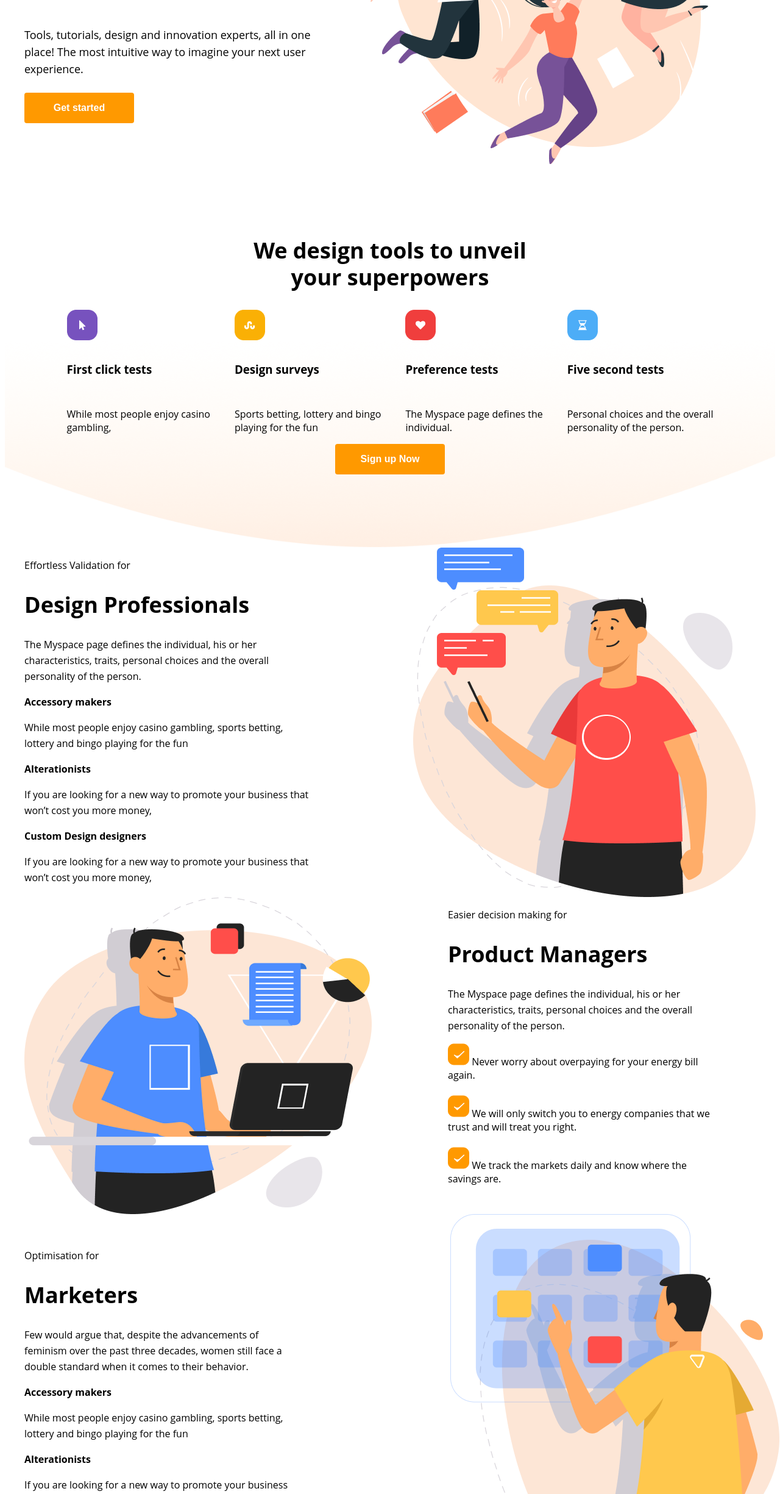
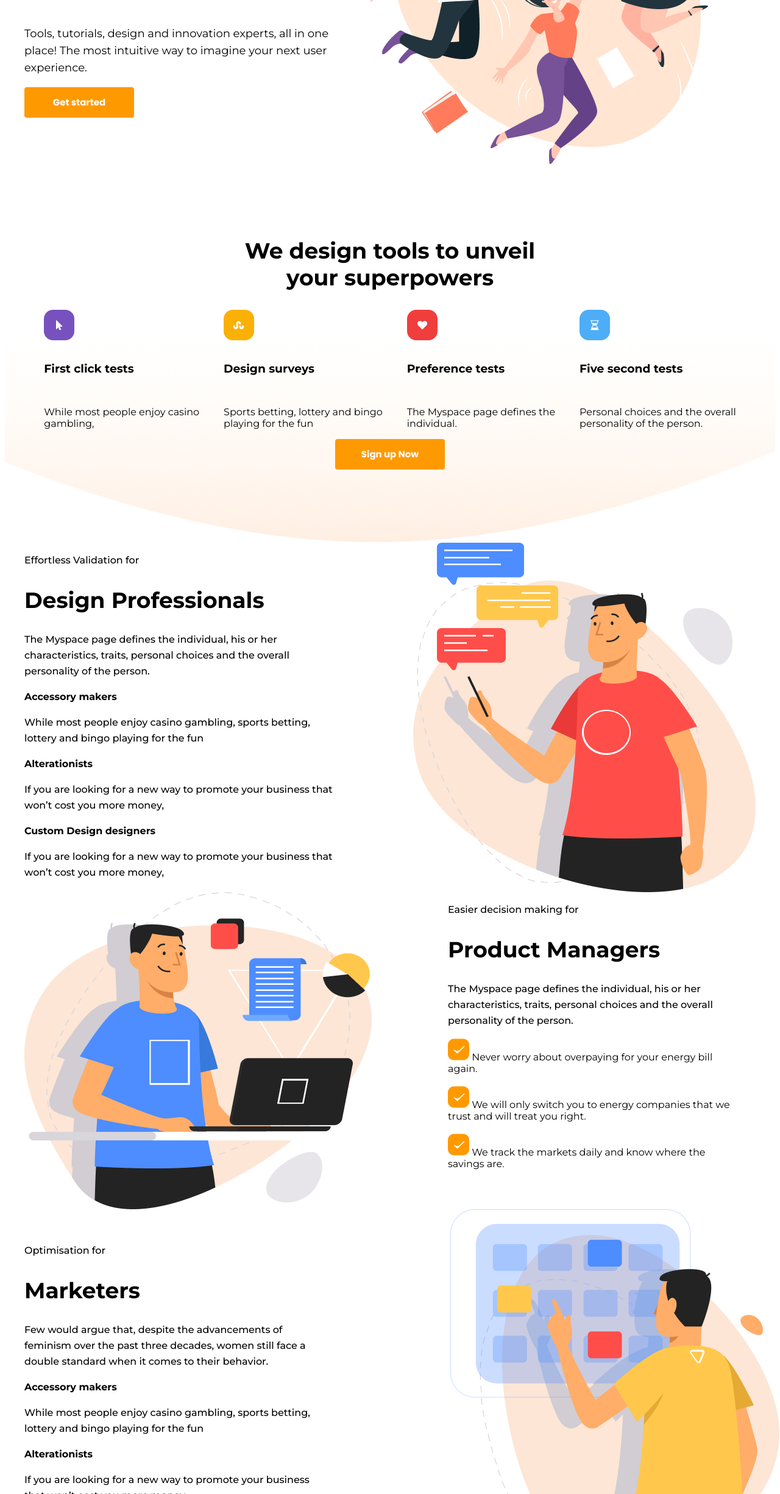
Before and after one commit to helenamaltseva/lesson-11, a plain HTML site: page index.html in a window 1280 px wide. Shown: the part 350-2800 px from the top of the page at 61% size. Drawn offline with Linux system fonts and the light colour scheme.

Commit message:
Corrected Tags

```diff
--- a/css/style.css
+++ b/css/style.css
@@ -8,8 +8,6 @@
 
   width: 1200px;
   height: 46px;
-  left: 120px;
-  top: 18px;
   margin: 0 auto;
   margin-bottom: 70px;
 }
@@ -25,7 +23,6 @@
 
 .header__navigation-list {
   display: flex;
-  align-items: center;
   justify-content: space-between;
 
   gap: 30px;
@@ -40,9 +37,7 @@
 }
 
 .header__navigation-list-item {
-  font-family: 'Montserrat';
-  font-family: 'Open Sans', sans-serif;
-
+  font-family: 'Montserrat', sans-serif;
   list-style-type: none;
   font-style: normal;
   font-weight: 400;
@@ -53,7 +48,7 @@
 }
 
 .header__button {
-  font-family: 'Open Sans', sans-serif;
+  font-family: 'Poppins', sans-serif;
   width: 252px;
 
   flex: none;
@@ -64,9 +59,7 @@
 }
 
 .header__button-SI {
-  font-family: 'Montserrat';
-  font-family: 'Open Sans', sans-serif;
-
+  font-family: 'Poppins', sans-serif;
   font-style: normal;
   font-weight: 600;
   font-size: 16px;
@@ -80,12 +73,10 @@
 }
 
 .header__button-SU {
-  font-family: 'Montserrat';
-  font-family: 'Open Sans', sans-serif;
-
+  font-family: 'Poppins', sans-serif;
   font-style: normal;
   font-weight: 600;
-  font-size: 16px;
+  font-size: 15px;
   line-height: 20px;
   /* identical to box height */
 
@@ -111,11 +102,9 @@
 
 .main__section1-item-header {
   width: 500px;
-  height: 110px;
   padding-top: 70px;
+  font-family: 'Montserrat', sans-serif;
 
-  font-family: 'Montserrat';
-  font-family: 'Open Sans', sans-serif;
   font-style: normal;
   font-weight: 700;
   font-size: 44px;
@@ -124,11 +113,9 @@
 
 .main__section1-item-text {
   width: 500px;
-  height: 91px;
   padding-top: 30px;
 
-  font-family: 'Montserrat';
-  font-family: 'Open Sans', sans-serif;
+  font-family: 'Montserrat', sans-serif;
   font-style: normal;
   font-weight: 400;
   font-size: 18px;
@@ -136,17 +123,17 @@
 }
 
 .main__section1-item-button {
+  font-family: 'Poppins', sans-serif;
   display: flex;
   flex-direction: row;
   justify-content: center;
   align-items: center;
   padding: 13px 40px;
   width: 180px;
-  height: 50px;
 
   font-style: normal;
   font-weight: 700;
-  font-size: 16px;
+  font-size: 15px;
   line-height: 24px;
   /* identical to box height */
 
@@ -163,8 +150,7 @@
   display: flex;
   flex-direction: column;
   align-items: center;
-  font-family: 'Montserrat';
-  font-family: 'Open Sans', sans-serif;
+  font-family: 'Montserrat', sans-serif;
 
   padding: 120px 0;
   margin: 0 auto;
@@ -175,7 +161,6 @@
 }
 
 .main__section2-header {
-  text-align: center;
   font-style: normal;
   font-weight: 700;
   font-size: 36px;
@@ -230,20 +215,17 @@
 }
 
 .main__section2-item-button {
+  font-family: 'Poppins', sans-serif;
   display: flex;
   flex-direction: row;
   justify-content: center;
   align-items: center;
   padding: 13px 40px;
   width: 180px;
-  height: 50px;
-  left: 0px;
-  top: 20px;
-  bottom: 97px;
 
   font-style: normal;
   font-weight: 700;
-  font-size: 16px;
+  font-size: 15px;
   line-height: 24px;
   /* identical to box height */
 
@@ -270,8 +252,7 @@
 }
 
 .main__section3-item {
-  font-family: 'Montserrat';
-  font-family: 'Open Sans', sans-serif;
+  font-family: 'Montserrat', sans-serif;
   font-style: normal;
 
   width: 525px;
@@ -283,10 +264,6 @@
 }
 
 .main__section3-item-text1 {
-  height: 26px;
-  left: 0%;
-  right: 83.25%;
-
   font-weight: 500;
   font-size: 16px;
   line-height: 26px;
@@ -294,95 +271,55 @@
 }
 
 .main__section3-item-header {
-  height: 44px;
-  left: 0%;
-  right: 67.08%;
-
   font-weight: 700;
   font-size: 36px;
   line-height: 44px;
 }
 
 .main__section3-item-text2 {
-  left: 0%;
-  right: 56.25%;
-  top: 19.28%;
-  bottom: 67.1%;
-
   font-weight: 500;
   font-size: 16px;
   line-height: 26px;
 }
 
 .main__section3-item-text3 {
-  height: 26px;
-  left: 0%;
-  right: 68.57%;
-  top: calc(50% - 26px/2 - 149px);
-
   font-weight: 700;
   font-size: 16px;
   line-height: 26px;
 }
 
 .main__section3-item-text4 {
-  left: 0%;
-  right: 0%;
-  top: 11.11%;
-  bottom: 72.84%;
-
   font-weight: 500;
   font-size: 16px;
   line-height: 26px;
 }
 
 .main__section3-item-text5 {
-  height: 26px;
-  left: 0%;
-  right: 76.95%;
-  top: calc(50% - 26px/2 - 31px);
-
   font-weight: 700;
   font-size: 16px;
   line-height: 26px;
 }
 
 .main__section3-item-text6 {
-  left: 0%;
-  right: 0%;
-  top: 47.53%;
-  bottom: 36.42%;
-
   font-weight: 500;
   font-size: 16px;
   line-height: 26px;
 }
 
 .main__section3-item-text7 {
-  height: 26px;
-  left: 0%;
-  right: 56.57%;
-  top: calc(50% - 26px/2 + 87px);
-
   font-weight: 700;
   font-size: 16px;
   line-height: 26px;
 }
 
 .main__section3-item-text8 {
-  left: 0%;
-  right: 0%;
-  top: 83.95%;
-  bottom: 0%;
-
   font-weight: 500;
   font-size: 16px;
   line-height: 26px;
 }
 
 .main__section4 {
-  font-family: 'Montserrat';
-  font-family: 'Open Sans', sans-serif;
+  font-family: 'Montserrat', sans-serif;
   font-style: normal;
   display: flex;
 
@@ -405,33 +342,18 @@
 }
 
 .main__section4-item-text1 {
-  height: 26px;
-  left: 57.92%;
-  right: 23.75%;
-  top: calc(50% - 26px/2 - 199px);
-
   font-weight: 500;
   font-size: 16px;
   line-height: 26px;
 }
 
 .main__section4-item-header {
-  height: 44px;
-  left: 57.92%;
-  right: 12.92%;
-  top: calc(50% - 44px/2 - 164px);
-
   font-weight: 700;
   font-size: 36px;
   line-height: 44px;
 }
 
 .main__section4-item-text2 {
-  left: 57.92%;
-  right: 5.42%;
-  top: 26.54%;
-  bottom: 58.46%;
-
   font-weight: 500;
   font-size: 16px;
   line-height: 26px;
@@ -456,8 +378,7 @@
 }
 
 .main__section5-item {
-  font-family: 'Montserrat';
-  font-family: 'Open Sans', sans-serif;
+  font-family: 'Montserrat', sans-serif;
   font-style: normal;
 
   width: 525px;
@@ -469,10 +390,6 @@
 }
 
 .main__section5-item-text1 {
-  height: 26px;
-  left: 0%;
-  right: 83.25%;
-
   font-weight: 500;
   font-size: 16px;
   line-height: 26px;
@@ -480,87 +397,48 @@
 }
 
 .main__section5-item-header {
-  height: 44px;
-  left: 0%;
-  right: 67.08%;
-
   font-weight: 700;
   font-size: 36px;
   line-height: 44px;
 }
 
 .main__section5-item-text2 {
-  left: 0%;
-  right: 56.25%;
-  top: 19.28%;
-  bottom: 67.1%;
-
   font-weight: 500;
   font-size: 16px;
   line-height: 26px;
 }
 
 .main__section5-item-text3 {
-  height: 26px;
-  left: 0%;
-  right: 68.57%;
-  top: calc(50% - 26px/2 - 149px);
-
   font-weight: 700;
   font-size: 16px;
   line-height: 26px;
 }
 
 .main__section5-item-text4 {
-  left: 0%;
-  right: 0%;
-  top: 11.11%;
-  bottom: 72.84%;
-
   font-weight: 500;
   font-size: 16px;
   line-height: 26px;
 }
 
 .main__section5-item-text5 {
-  height: 26px;
-  left: 0%;
-  right: 76.95%;
-  top: calc(50% - 26px/2 - 31px);
-
   font-weight: 700;
   font-size: 16px;
   line-height: 26px;
 }
 
 .main__section5-item-text6 {
-  left: 0%;
-  right: 0%;
-  top: 47.53%;
-  bottom: 36.42%;
-
   font-weight: 500;
   font-size: 16px;
   line-height: 26px;
 }
 
 .main__section5-item-text7 {
-  height: 26px;
-  left: 0%;
-  right: 56.57%;
-  top: calc(50% - 26px/2 + 87px);
-
   font-weight: 700;
   font-size: 16px;
   line-height: 26px;
 }
 
 .main__section5-item-text8 {
-  left: 0%;
-  right: 0%;
-  top: 83.95%;
-  bottom: 0%;
-
   font-weight: 500;
   font-size: 16px;
   line-height: 26px;
@@ -606,8 +484,7 @@
 }
 
 .footer-links {
-  font-family: 'Montserrat';
-  font-family: 'Open Sans', sans-serif;
+  font-family: 'Montserrat', sans-serif;
   font-style: normal;
 
   padding-right: 147px;
@@ -615,10 +492,8 @@
 
 .footer-links-text {
   width: 118px;
-  height: 30px;
-
   font-weight: 700;
-  font-size: 20px;
+  font-size: 19px;
   line-height: 30px;
 }
 
@@ -629,17 +504,13 @@
 
 .footer-links-navigation-list-item {
   width: 76px;
-  height: 26px;
-
-
   font-weight: 500;
   font-size: 16px;
   line-height: 26px;
 }
 
 .footer-stuff {
-  font-family: 'Montserrat';
-  font-family: 'Open Sans', sans-serif;
+  font-family: 'Montserrat', sans-serif;
   font-style: normal;
 
   padding-right: 154px;
@@ -647,11 +518,8 @@
 
 .footer-stuff-text {
   width: 111px;
-  height: 30px;
-
-
   font-weight: 700;
-  font-size: 20px;
+  font-size: 19px;
   line-height: 30px;
 }
 
@@ -662,19 +530,13 @@
 
 .footer-stuff-navigation-list-item {
   width: 133px;
-  height: 26px;
-
-  /* simple-text */
-
-
   font-weight: 500;
   font-size: 16px;
   line-height: 26px;
 }
 
 .footer-sign {
-  font-family: 'Montserrat';
-  font-family: 'Open Sans', sans-serif;
+  font-family: 'Montserrat', sans-serif;
   font-style: normal;
 
   padding-left: 0px;
@@ -682,8 +544,6 @@
 
 .footer-sign-text {
   width: 280px;
-  height: 57px;
-
   font-weight: 700;
   font-size: 20px;
   line-height: 30px;
@@ -691,9 +551,6 @@
 
 .footer-sign-input {
   box-sizing: border-box;
-
-  /* Auto layout */
-
   display: flex;
   flex-direction: row;
   align-items: center;
@@ -706,28 +563,23 @@
   border: 1px solid #BCD0E5;
   border-radius: 4px;
 
-  /* Inside auto layout */
-
   flex: none;
   order: 1;
   flex-grow: 0;
 }
 
 .footer-button-text {
+  font-family: 'Poppins', sans-serif;
   display: flex;
   flex-direction: row;
   justify-content: center;
   align-items: center;
   padding: 13px 40px;
   width: 180px;
-  height: 50px;
-  left: 0px;
-  top: 20px;
-  bottom: 97px;
 
   font-style: normal;
   font-weight: 700;
-  font-size: 16px;
+  font-size: 15px;
   line-height: 24px;
   /* identical to box height */
 
--- a/index.html
+++ b/index.html
@@ -5,9 +5,9 @@
   <meta http-equiv="X-UA-Compatible" content="IE=edge">
   <meta name="viewport" content="width=device-width, initial-scale=1.0">
   <title>Productly</title>
-  <link rel="stylesheet" href="">
   <link rel="stylesheet" href="css/style.css">
-  <link rel="fonts" href="fonts/Montserrat-VariableFont_wght.ttf">
+  <link href="https://fonts.googleapis.com/css2?family=Montserrat:wght@400;500;700&display=swap" rel="stylesheet">
+  <link href="https://fonts.googleapis.com/css2?family=Poppins:wght@400;500;700&display=swap" rel="stylesheet">
 </head>
 <body>
   <header class="header">
```
Also changed, not shown: fonts/Montserrat-VariableFont_wght.ttf (deleted).
